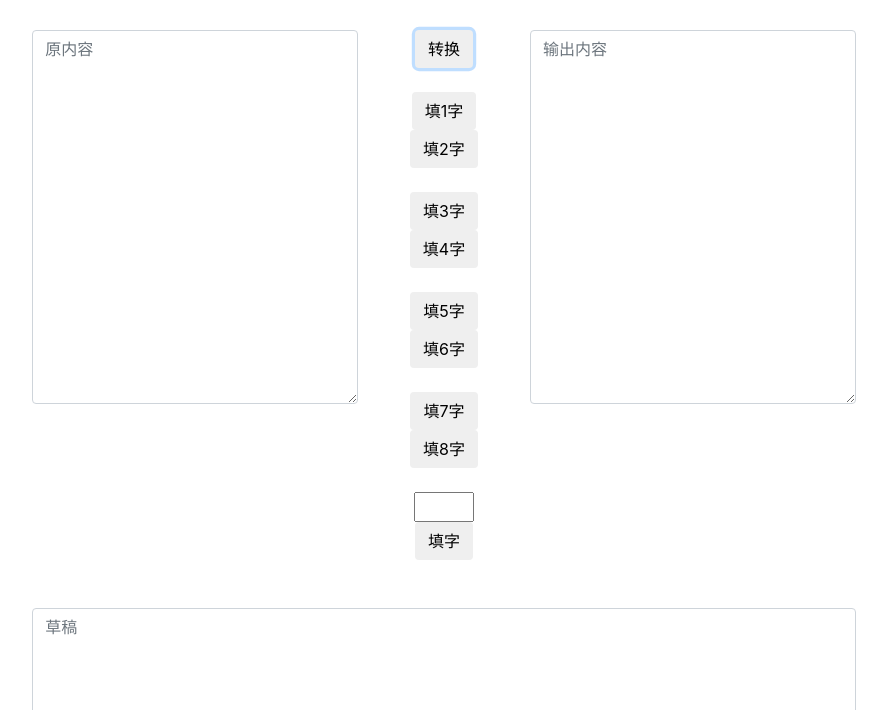
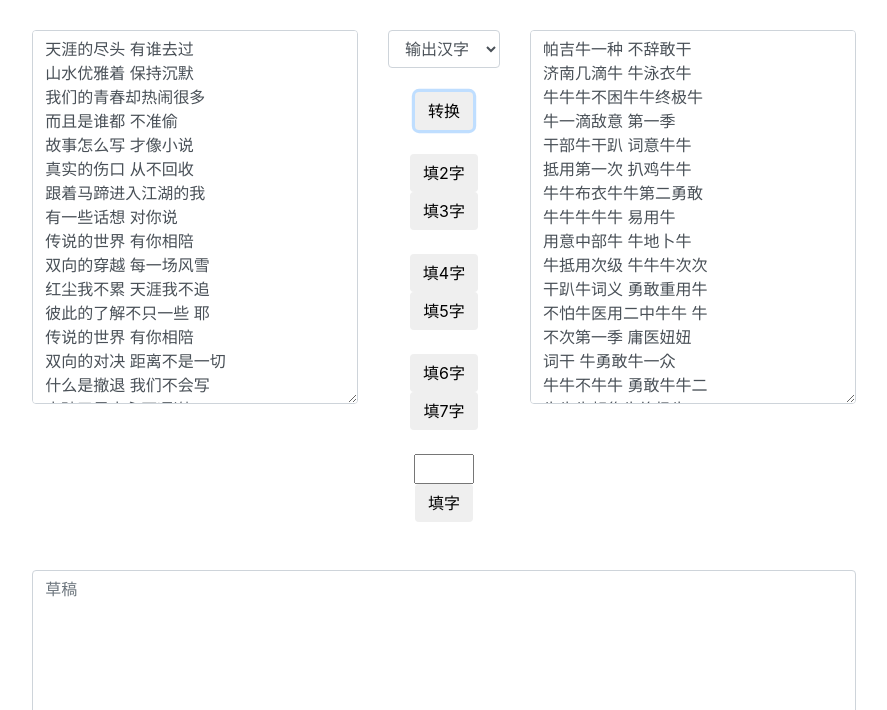
Before and after one commit to BL4CKDOOM/BraveCowLyrics, a plain HTML site: page index.html in a window 1280 px wide. Both pictures are taken after a click on the button "转换". Shown: the part 90-800 px from the top of the page, without its empty margins (196-1083 px from the left). Drawn offline with Linux system fonts and the light colour scheme.

Commit message:
feat:增加歌词转化功能并支持转化为拼音,从词典移除部分不好填词的内容

```diff
--- a/index.html
+++ b/index.html
@@ -33,17 +33,24 @@
           <textarea id="braveCowTextareaLeft" placeholder="原内容" class="form-control" rows="15"></textarea>
         </div>
         <div class="col-md-2" style="text-align: center;">
-          <button id="braveCowTransBtn" class="btn btn-default">转换</button><br><br>
-          <button id="braveCowFillABtn" class="btn btn-default">填1字</button>
-          <button id="braveCowFillBBtn" class="btn btn-default">填2字</button><br><br>
-          <button id="braveCowFillCBtn" class="btn btn-default">填3字</button>
-          <button id="braveCowFillDBtn" class="btn btn-default">填4字</button><br><br>
-          <button id="braveCowFillEBtn" class="btn btn-default">填5字</button>
-          <button id="braveCowFillFBtn" class="btn btn-default">填6字</button><br><br>
-          <button id="braveCowFillGBtn" class="btn btn-default">填7字</button>
-          <button id="braveCowFillHBtn" class="btn btn-default">填8字</button><br><br>
+          <select class="form-control" id="braveCowPhonetic">
+            <option value="0">输出汉字</option>
+            <option value="1">输出拼音</option>
+          </select><br>
+          <button id="braveCowTransBtn" class="btn btn-default">转换</button>
+          <br><br>
+          <button data-num="2" class="brave-cow-fill-btn btn btn-default">填2字</button>
+          <button data-num="3" class="brave-cow-fill-btn btn btn-default">填3字</button>
+          <br><br>
+          <button data-num="4" class="brave-cow-fill-btn btn btn-default">填4字</button>
+          <button data-num="5" class="brave-cow-fill-btn btn btn-default">填5字</button>
+          <br><br>
+          <button data-num="6" class="brave-cow-fill-btn btn btn-default">填6字</button>
+          <button data-num="7" class="brave-cow-fill-btn btn btn-default">填7字</button>
+          <br><br>
           <input id="braveCowFillNum" type="number" style="width: 60px;" max="200" maxlength="3">
-          <button id="braveCowFillNumBtn" class="btn btn-default">填字</button><br><br>
+          <button id="braveCowFillNumBtn" class="btn btn-default">填字</button>
+          <br><br>
         </div>
         <div class="col-md-5">
           <textarea id="braveCowTextareaRight" placeholder="输出内容" class="form-control" rows="15"></textarea>
--- a/index.js
+++ b/index.js
@@ -3,8 +3,10 @@
  * @Author Black Doom
  * @Version 0.0
  */
-
-let braveCowAudio;
+let braveCowAudio; // 勇敢牛牛音频
+let $braveCowTextareaLeft;
+let $braveCowTextareaRight;
+let $braveCowPhonetic;
 let braveCowOption = {
   isPlayAudio: false,
   maxDictWords: 3 // 最大单词字数
@@ -14,26 +16,25 @@ let braveCowOption = {
 let braveCowDict = [];
 let braveCowDictWeight = [];
 
-
 /**
  * 勇敢牛牛词典 初始数据
  * 参数 name: 中文, words: 字数, weight: 权重,
  * phonetic: 拼音，一字的为实际拼音，超过两字的为根据一字强行转化来，比如抵用(di3yong4)为第(di4)+勇(yong3)活字印刷，实际为(di4yong3)
  */
 let braveCowDictRaw = [
-  {name: '第', words: 1, weight: 20, phonetic: 'di4'},
-  {name: '一', words: 1, weight: 20, phonetic: 'yi1'},
-  {name: '次', words: 1, weight: 20, phonetic: 'ci4'},
-  {name: '勇', words: 1, weight: 20, phonetic: 'yong3'},
-  {name: '敢', words: 1, weight: 20, phonetic: 'gan3'},
-  {name: '牛', words: 1, weight: 20, phonetic: 'niu2'},
-  {name: '不', words: 1, weight: 20, phonetic: 'bu2'},
-  {name: '怕', words: 1, weight: 20, phonetic: 'pa4'},
-  {name: '困', words: 1, weight: 20, phonetic: 'kun4'},
-  {name: '难', words: 1, weight: 20, phonetic: 'nan2'},
-  {name: '二', words: 1, weight: 20, phonetic: 'er4'},
-  {name: '终', words: 1, weight: 20, phonetic: 'zhong1'},
-  {name: '级', words: 1, weight: 20, phonetic: 'ji2'},
+  // {name: '第', words: 1, weight: 5, phonetic: 'di4'},
+  // {name: '一', words: 1, weight: 5, phonetic: 'yi1'},
+  // {name: '次', words: 1, weight: 5, phonetic: 'ci4'},
+  // {name: '勇', words: 1, weight: 5, phonetic: 'yong3'},
+  // {name: '敢', words: 1, weight: 5, phonetic: 'gan3'},
+  {name: '牛', words: 1, weight: 10, phonetic: 'niu2'},
+  // {name: '不', words: 1, weight: 5, phonetic: 'bu2'},
+  // {name: '怕', words: 1, weight: 5, phonetic: 'pa4'},
+  // {name: '困', words: 1, weight: 5, phonetic: 'kun4'},
+  // {name: '难', words: 1, weight: 5, phonetic: 'nan2'},
+  // {name: '二', words: 1, weight: 5, phonetic: 'er4'},
+  // {name: '终', words: 1, weight: 5, phonetic: 'zhong1'},
+  // {name: '级', words: 1, weight: 5, phonetic: 'ji2'},
   {name: '弟弟', words: 2, weight: 10, phonetic: 'di4di4'},
   {name: '地底', words: 2, weight: 10, phonetic: 'di4di4'},
   {name: '第一', words: 2, weight: 10, phonetic: 'di4yi1'},
@@ -54,8 +55,8 @@ let braveCowDictRaw = [
   {name: '异次', words: 2, weight: 10, phonetic: 'yi1ci4'},
   {name: '医用', words: 2, weight: 10, phonetic: 'yi1yong3'},
   {name: '易用', words: 2, weight: 10, phonetic: 'yi1yong3'},
-  {name: '已用', words: 2, weight: 10, phonetic: 'yi1yong3'},
-  {name: '义勇', words: 2, weight: 10, phonetic: 'yi1yong3'},
+  // {name: '已用', words: 2, weight: 10, phonetic: 'yi1yong3'},
+  // {name: '义勇', words: 2, weight: 10, phonetic: 'yi1yong3'},
   {name: '一部', words: 2, weight: 10, phonetic: 'yi1bu2'},
   {name: '一步', words: 2, weight: 10, phonetic: 'yi1bu2'},
   {name: '一种', words: 2, weight: 10, phonetic: 'yi1zhong1'},
@@ -78,22 +79,23 @@ let braveCowDictRaw = [
   {name: '用意', words: 2, weight: 10, phonetic: 'yong3yi1'},
   {name: '泳衣', words: 2, weight: 10, phonetic: 'yong3yi1'},
   {name: '庸医', words: 2, weight: 10, phonetic: 'yong3yi1'},
+  {name: '勇敢', words: 2, weight: 100, phonetic: 'yong3gan3'},
   {name: '拥挤', words: 2, weight: 10, phonetic: 'yong3ji2'},
   {name: '用词', words: 2, weight: 10, phonetic: 'yong3ci4'},
   {name: '用用', words: 2, weight: 10, phonetic: 'yong3yong3'},
   {name: '永不', words: 2, weight: 10, phonetic: 'yong3bu2'},
   {name: '肝帝', words: 2, weight: 10, phonetic: 'gan3di4'},
   {name: '敢用', words: 2, weight: 10, phonetic: 'gan3yong3'},
-  {name: '赶赶', words: 2, weight: 10, phonetic: 'gan3gan3'},
+  // {name: '赶赶', words: 2, weight: 10, phonetic: 'gan3gan3'},
   {name: '敢干', words: 2, weight: 10, phonetic: 'gan3gan3'},
   {name: '赶牛', words: 2, weight: 10, phonetic: 'gan3niu2'},
   {name: '干部', words: 2, weight: 10, phonetic: 'gan3bu2'},
   {name: '干趴', words: 2, weight: 10, phonetic: 'gan3pa4'},
-  {name: '赣南', words: 2, weight: 10, phonetic: 'gan3nan2'},
+  // {name: '赣南', words: 2, weight: 10, phonetic: 'gan3nan2'},
   {name: '感激', words: 2, weight: 10, phonetic: 'gan3ji2'},
   {name: '赶集', words: 2, weight: 10, phonetic: 'gan3ji2'},
   {name: '牛肝', words: 2, weight: 10, phonetic: 'niu2gan3'},
-  {name: '牛牛', words: 2, weight: 10, phonetic: 'niu2niu2'},
+  {name: '牛牛', words: 2, weight: 100, phonetic: 'niu2niu2'},
   {name: '妞妞', words: 2, weight: 10, phonetic: 'niu2niu2'},
   {name: '扭扭', words: 2, weight: 10, phonetic: 'niu2niu2'},
   {name: '牛腩', words: 2, weight: 10, phonetic: 'niu2nan2'},
@@ -108,17 +110,17 @@ let braveCowDictRaw = [
   {name: '不用', words: 2, weight: 10, phonetic: 'bu2yong3'},
   {name: '不敢', words: 2, weight: 10, phonetic: 'bu2gan3'},
   {name: '不牛', words: 2, weight: 10, phonetic: 'bu2niu2'},
-  {name: '不怕', words: 2, weight: 10, phonetic: 'bu2pa4'},
+  {name: '不怕', words: 2, weight: 50, phonetic: 'bu2pa4'},
   {name: '不困', words: 2, weight: 10, phonetic: 'bu2kun4'},
   {name: '不难', words: 2, weight: 10, phonetic: 'bu2nan2'},
   {name: '趴地', words: 2, weight: 10, phonetic: 'pa4di4'},
   {name: '爬竿', words: 2, weight: 10, phonetic: 'pa4gan3'},
   {name: '怕怕', words: 2, weight: 10, phonetic: 'pa4pa4'},
-  {name: '爬爬', words: 2, weight: 10, phonetic: 'pa4pa4'},
+  // {name: '爬爬', words: 2, weight: 10, phonetic: 'pa4pa4'},
   {name: '扒鸡', words: 2, weight: 10, phonetic: 'pa4ji2'},
   {name: '帕吉', words: 2, weight: 10, phonetic: 'pa4ji2'},
   {name: '困意', words: 2, weight: 10, phonetic: 'kun4yi1'},
-  {name: '困难', words: 2, weight: 10, phonetic: 'kun4nan2'},
+  {name: '困难', words: 2, weight: 50, phonetic: 'kun4nan2'},
   {name: '男佣', words: 2, weight: 10, phonetic: 'nan2yong3'},
   {name: '难干', words: 2, weight: 10, phonetic: 'nan2gan3'},
   {name: '男男', words: 2, weight: 10, phonetic: 'nan2nan2'},
@@ -133,7 +135,7 @@ let braveCowDictRaw = [
   {name: '重用', words: 2, weight: 10, phonetic: 'zhong1yong3'},
   {name: '中部', words: 2, weight: 10, phonetic: 'zhong1bu2'},
   {name: '中级', words: 2, weight: 10, phonetic: 'zhong1ji2'},
-  {name: '终极', words: 2, weight: 10, phonetic: 'zhong1ji2'},
+  {name: '终极', words: 2, weight: 50, phonetic: 'zhong1ji2'},
   {name: '重疾', words: 2, weight: 10, phonetic: 'zhong1ji2'},
   {name: '重击', words: 2, weight: 10, phonetic: 'zhong1ji2'},
   {name: '基地', words: 2, weight: 10, phonetic: 'ji2di4'},
@@ -148,7 +150,7 @@ let braveCowDictRaw = [
   {name: '济南', words: 2, weight: 10, phonetic: 'ji2nan2'},
   {name: '集中', words: 2, weight: 10, phonetic: 'ji2niu2'},
   {name: '积极', words: 2, weight: 10, phonetic: 'ji2ji2'},
-  {name: '第一次', words: 3, weight: 10, phonetic: 'di4yi1ci4'},
+  {name: '第一次', words: 3, weight: 100, phonetic: 'di4yi1ci4'},
   {name: '第一牛', words: 3, weight: 10, phonetic: 'di4yi1niu2'},
   {name: '第一种', words: 3, weight: 10, phonetic: 'di4yi1zhong1'},
   {name: '第一季', words: 3, weight: 10, phonetic: 'di4yi1ji2'},
@@ -166,6 +168,58 @@ let braveCowDictRaw = [
 ];
 
 $(document).ready(function () {
+  let leftText = "天涯的尽头 有谁去过\n" +
+      "山水优雅着 保持沉默\n" +
+      "我们的青春却热闹很多\n" +
+      "而且是谁都 不准偷\n" +
+      "故事怎么写 才像小说\n" +
+      "真实的伤口 从不回收\n" +
+      "跟着马蹄进入江湖的我\n" +
+      "有一些话想 对你说\n" +
+      "传说的世界 有你相陪\n" +
+      "双向的穿越 每一场风雪\n" +
+      "红尘我不累 天涯我不追\n" +
+      "彼此的了解不只一些 耶\n" +
+      "传说的世界 有你相陪\n" +
+      "双向的对决 距离不是一切\n" +
+      "什么是撤退 我们不会写\n" +
+      "突破了黑夜永不凋谢\n" +
+      "青石板街头 岁月悠悠\n" +
+      "远处是霓虹 还是烛火\n" +
+      "这画面在更新可能都有\n" +
+      "一起将梦想 都打勾\n" +
+      "琴声在枝头 风来就走\n" +
+      "追梦的时候 不能逐流\n" +
+      "逆向的温柔给了你就走\n" +
+      "而你的生活 都有我\n" +
+      "传说的世界 有你相陪\n" +
+      "双向的穿越 每一场风雪\n" +
+      "红尘我不累 天涯我不追\n" +
+      "彼此的了解不只一些 耶\n" +
+      "传说的世界 有你相陪\n" +
+      "双向的对决 距离不是一切\n" +
+      "什么是撤退 我们不会写\n" +
+      "突破了黑夜永不凋谢\n" +
+      "风声很轻 谁在安静\n" +
+      "谁在寻找知音 (穿越竹林)\n" +
+      "谁在聆听 远处古琴\n" +
+      "谁的弦绷太紧 (想解释命运)\n" +
+      "不再飘零 不再任性\n" +
+      "我们都答应\n" +
+      "我们也都相信\n" +
+      "一起走过 古风的边境\n" +
+      "传说的世界 有你相陪\n" +
+      "双向的穿越 每一场风雪\n" +
+      "红尘我不累 天涯我不追\n" +
+      "彼此的了解不只一些 耶\n" +
+      "传说的世界 有你相陪\n" +
+      "双向的对决 距离不是一切\n" +
+      "什么是撤退 我们不会写\n" +
+      "突破了黑夜永不凋谢";
+  $("#braveCowTextareaLeft").val(leftText);
+  $braveCowTextareaLeft = $("#braveCowTextareaLeft");
+  $braveCowTextareaRight = $("#braveCowTextareaRight");
+  $braveCowPhonetic = $("#braveCowPhonetic");
   initBraveCowAudio();
   initBraveCowDict();
   if (braveCowDict.length === 0 || braveCowDictWeight[0] < 1) {
@@ -183,6 +237,26 @@ $(document).ready(function () {
       $("#playBraveCowBtn").addClass('brave-cow-playing');
       braveCowAudio.play();
     }
+  });
+  $("#braveCowFillNumBtn").click(function () {
+    let fillNum = $("#braveCowFillNum").val();
+    if (fillNum < 1) {
+      alert("请填写正整数字数");
+      return false;
+    }
+    let phonetic = $braveCowPhonetic.val() === "1" ? true : false;
+    fillLyricsWithWords(fillNum, phonetic);
+  });
+  $(".brave-cow-fill-btn").click(function () {
+    let dataNum = Number($(this).attr('data-num'));
+    if (!isNaN(dataNum)) {
+      let phonetic = $braveCowPhonetic.val() === "1" ? true : false;
+      fillLyricsWithWords(dataNum, phonetic);
+    }
+  });
+  $("#braveCowTransBtn").click(function () {
+    let phonetic = $braveCowPhonetic.val() === "1" ? true : false;
+    braveCowTrans(phonetic);
   });
 })
 
@@ -220,8 +294,41 @@ function initBraveCowDict() {
   }
 }
 
+// 勇敢填词，一键替换原来的词
+function braveCowTrans(phonetic) {
+  let chineseReg = /[\u4e00-\u9fa5]{1,}/g;
+  let textLeft = $("#braveCowTextareaLeft").val();
+  if (textLeft === "") {
+    return false;
+  }
+  let leftTextOriList = textLeft.split('\n');
+  let rightTextList = [];
+  for (let i = 0; i < leftTextOriList.length; i++) {
+    let curLine = $.trim(leftTextOriList[i]);
+    let chnLeftList = curLine.match(chineseReg);
+    if (!chnLeftList) {
+      rightTextList.push(curLine);
+      continue;
+    }
+    let curLineList = [];
+    for (let j = 0; j < chnLeftList.length; j++) {
+      let thisWords = getBraveCowLyrics(chnLeftList[j].length, phonetic);
+      curLineList.push(thisWords);
+    }
+    rightTextList.push(curLineList.join(" "));
+  }
+  let textRight = rightTextList.join("\n");
+  let textRightOri = $braveCowTextareaRight.val();
+  $braveCowTextareaRight.val(textRight);
+  // if (textRightOri === "") {
+  //   $braveCowTextareaRight.val(textRight);
+  // } else {
+  //   $braveCowTextareaRight.val(textRightOri + "\n" + textRight);
+  // }
+}
+
 // 勇敢填词，根据字数返回对应字数的随机内容
-function getBraveCowLyrics(wordsNum) {
+function getBraveCowLyrics(wordsNum, phonetic) {
   wordsNum = Number(wordsNum);
   if (isNaN(wordsNum) || wordsNum < 1) {
     return "";
@@ -229,10 +336,34 @@ function getBraveCowLyrics(wordsNum) {
   let braveCowLyrics = "";
   if (wordsNum > braveCowOption.maxDictWords) {
     let smallerNum = Math.ceil(Math.random() * braveCowOption.maxDictWords);
-    braveCowLyrics += getBraveCowLyrics(smallerNum);
-    braveCowLyrics += getBraveCowLyrics(wordsNum - smallerNum);
+    braveCowLyrics += getBraveCowLyrics(smallerNum, phonetic);
+    braveCowLyrics += getBraveCowLyrics(wordsNum - smallerNum, phonetic);
   } else {
-
+    let randomDict = braveCowDict[wordsNum - 1];
+    let randomDictWeight = braveCowDictWeight[wordsNum - 1];
+    let dictLength = randomDict.length;
+    let maxIndex = randomDictWeight[dictLength - 1];
+    let randomNum = Math.ceil(Math.random() * maxIndex);
+    for (let i = 0; i < dictLength; i++) {
+      let curWeight = randomDictWeight[i];
+      if (randomNum <= curWeight) {
+        let name = phonetic ? randomDict[i].phonetic : randomDict[i].name;
+        let words = randomDict[i].words;
+        if (words === wordsNum) {
+          return name;
+        } else {
+          return name + getBraveCowLyrics(wordsNum - words, phonetic);
+        }
+      }
+    }
   }
   return braveCowLyrics;
 }
+
+// 获取指定字数的填词并填入文本区域中
+function fillLyricsWithWords(fillNum) {
+  let fillLyrics = getBraveCowLyrics(fillNum);
+  // console.log(fillLyrics.length);
+  let curText = $braveCowTextareaRight.val();
+  $braveCowTextareaRight.val(curText + fillLyrics);
+}
```
